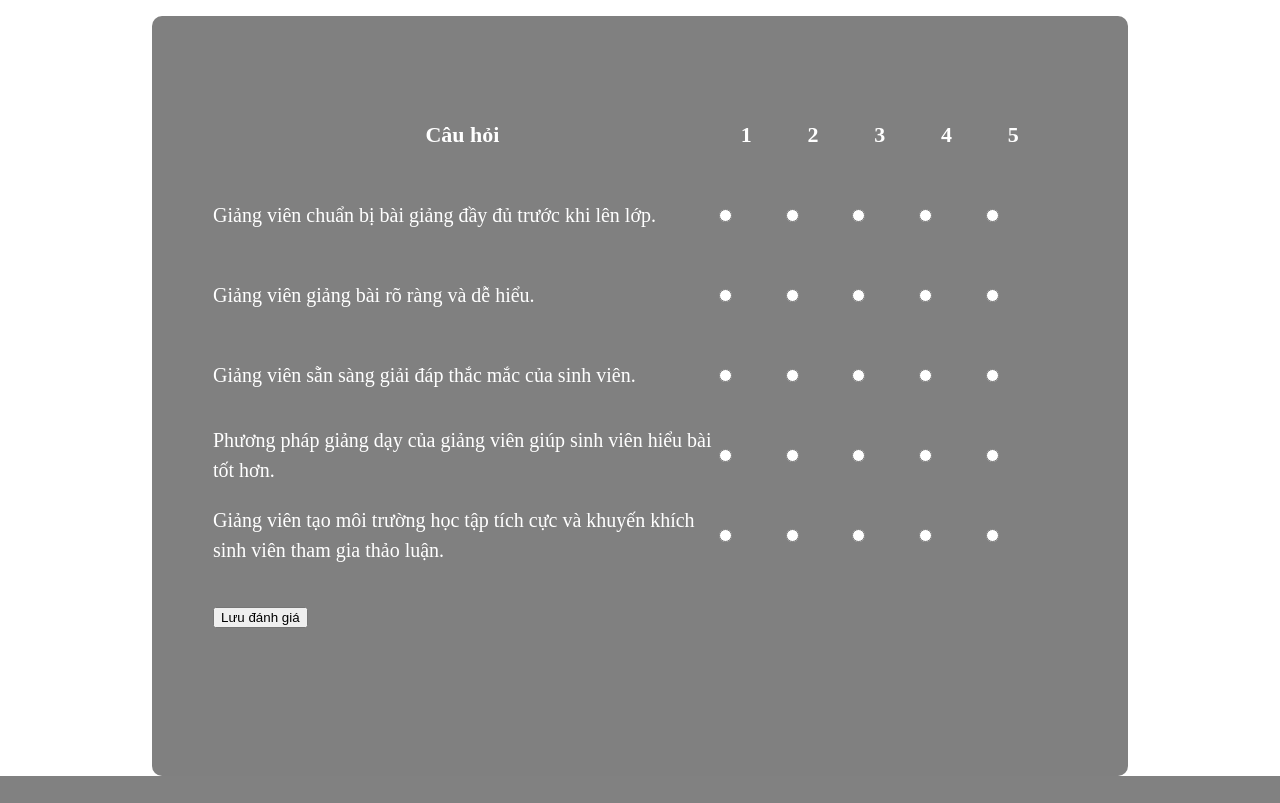
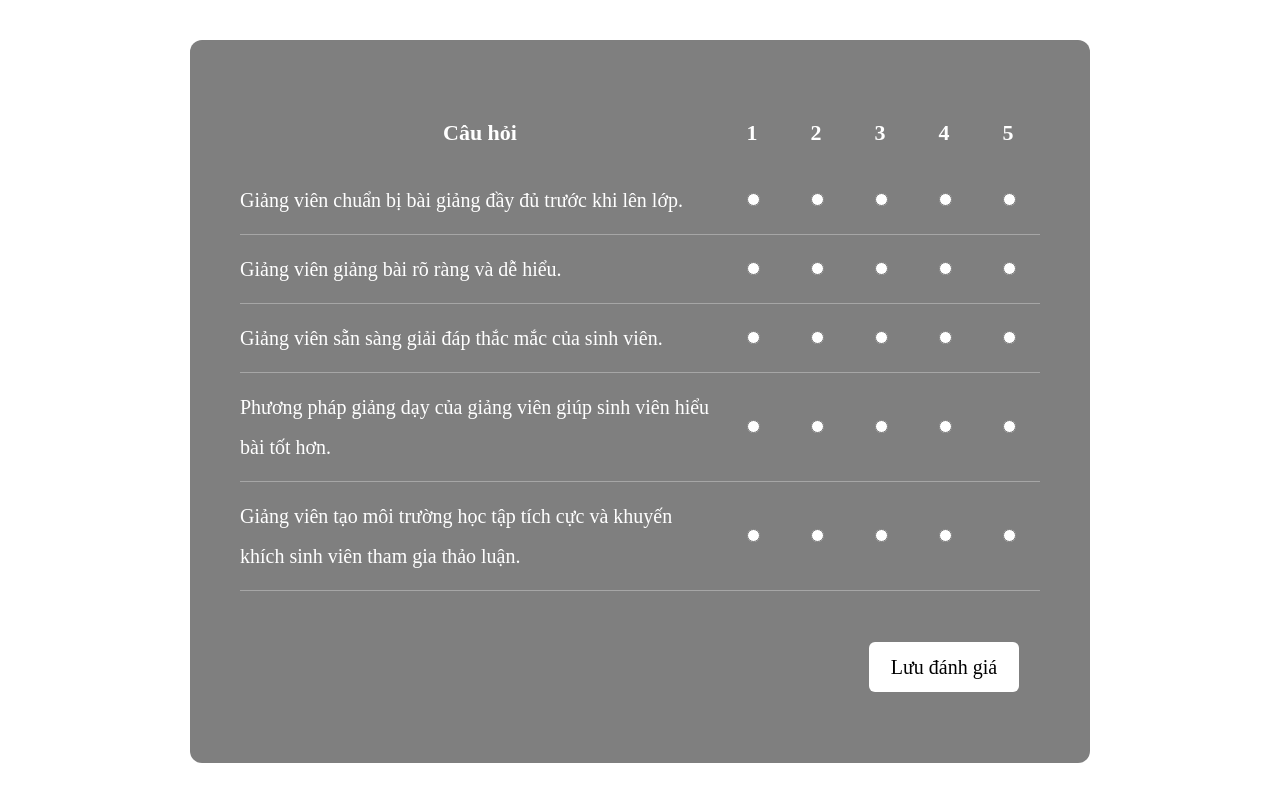
Before and after one commit to LacNac/Dang-gia, a Flask app: page /assess/danhgia in a window 1280 px wide. Shown: the part 99-902 px from the top of the page. Before the commit the page ends 875 px from the top, so only its background shows below. Run offline with Flask 3, Linux system fonts and the light colour scheme; data comes from the database, SQL or seed files in the repository; both versions use the stored data as it was after the commit.

Commit message:
sửa css

```diff
--- a/Static/danhgia.css
+++ b/Static/danhgia.css
@@ -1,35 +1,70 @@
-.dg-div {
-display: flex;
-background-color: gray;
-width: 70%;
-height: 680px;
-padding: 40px;
-margin: auto;
-overflow: auto;
-border-radius: 10px;
+.dg-div{
+    width: 800px;
+    height: 90%;
+    margin: 40px auto;
+    background: #7f7f7f;
+    padding: 50px;
+    border-radius: 12px;
 }
-.dg-table {
+
+.dg-table{
     width: 100%;
-font-size: 20px;
-text-align: left;
-line-height: 60px;
-padding: 30px 10px 0 20px;
-border-collapse:separate;
-border-spacing:0 18px;
+    border-collapse: collapse;
     color: white;
 }
-.dg-head {
-position: sticky;
-padding: 12px;
-text-align: center;
-font-weight: 600;
+
+.dg-head th{
+    padding-bottom: 20px;
+    padding-top: 30px;
     font-size: 22px;
 }
-.dg-cauhoi {
-width: 60%;
-line-height: 1.5;
+
+.dg-head th:first-child{
+    text-align: center;
 }
 
-dg.submit {
+.dg-body td{
+    padding: 14px 0;
+}
 
+.dg-cauhoi{
+    width: 60%;
+    text-align: left;
+    padding-right: 30px;
+    line-height: 2;
+    font-size: 20px;
 }
+
+.dg-body td:not(.dg-cauhoi){
+    width: 50px;
+    text-align: center;
+}
+.dg-body tr{
+    border-bottom: 1px solid rgba(255,255,255,0.3);
+}
+
+.dg-chan{
+    transform: scale(1.2);
+    cursor: pointer;
+}
+
+.dg-body tr:hover{
+    background: rgba(255,255,255,0.2);
+}
+.dg-submit input{
+width: 150px;
+height: 50px;
+margin: 50px 20px 20px 0px;
+border: none;
+border-radius: 6px;
+background: white;
+cursor: pointer;
+float: right;
+text-align: center;
+font-size: 20px;
+font-family: "Times New Roman", Times, serif;
+}
+
+.dg-submit input:hover{
+    background: #e6e6e6;
+}
--- a/Templates/danhgia.html
+++ b/Templates/danhgia.html
@@ -27,7 +27,7 @@
         {% endfor %}
         </tbody>
         <tfoot class="dg-submit">
-        <td><input type="submit" value="Lưu đánh giá"></td>
+        <td colspan="6"><input type="submit" value="Lưu đánh giá"></td>
         </tfoot>
     </table>
     </form>
```
Also changed, not shown: Static/sinhvien.css (+15 -17 lines), database/sinhvien.db, 1 other file. Lines whose indentation alone changed are shown as unchanged.
